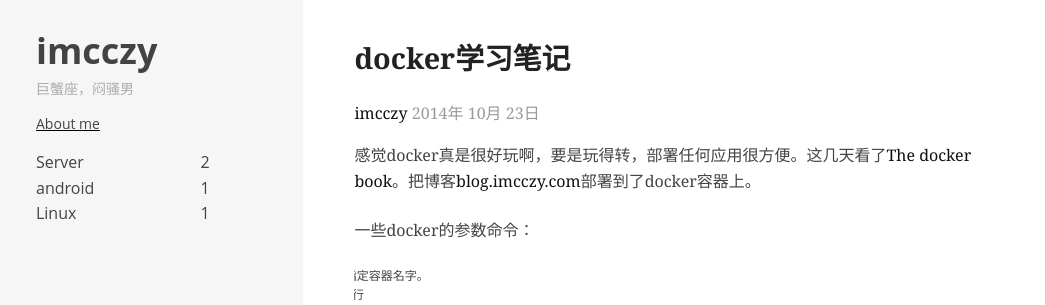
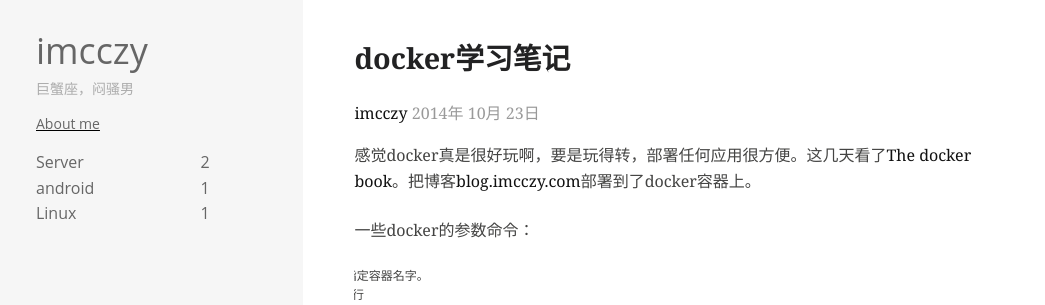
Before and after one commit to imcczy/imcczy.github.io, a Jekyll site: the page built from _posts/2014-10-23-docker_learning.md, in a window 1280 px wide. Shown: the top 305 px of the page, without its empty margins (4-1049 px from the left). Built offline with Jekyll 4.4.1, drawn with Linux system fonts in a browser that asks for light colours; nearby versions of some CDN libraries; comment, search, counter and statistics services are not loaded; a style sheet for code colours, icons or effects is not loaded.

Commit message:
2015-1-2

```diff
--- a/css/site.css
+++ b/css/site.css
@@ -309,15 +309,6 @@ html,body {
     clear: both
 }
 
-a {
-    color: #434344;
-    -webkit-transition: all .25 ease-in;
-    transition: all .25 ease-in
-}
-
-a:hover {
-    opacity: .8
-}
 #main {
     padding: 0px 0
 }
--- a/css/style.css
+++ b/css/style.css
@@ -24,7 +24,7 @@ table                            { border-collapse: collapse; border-spacing: 0;
 
 td                            { vertical-align: top; }
 /* 02e - Links */
-a                           { color:#666; }
+a                           { color:#666; font-weight:normal;}
 a:hover {color:#9c6}
 
 
```
